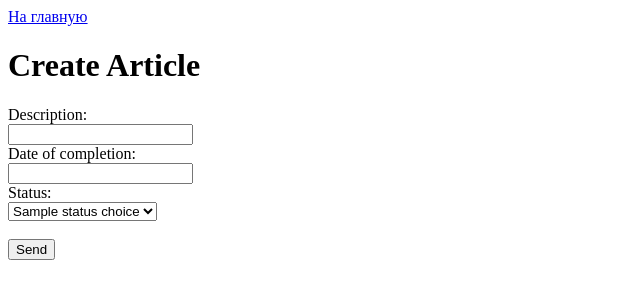
After one commit to DaryaNov/homework45, a Django app: template source/webapp/templates/article_view.html in a window 1280 px wide. The commit adds this page. Shown: the top 300 px of the page, without its empty margins (0-640 px from the left). Run offline with Django 3.2, Linux system fonts and the light colour scheme; the template is opened without the code that fills it: most values are stand-ins (such as "Sample title", 1, 10 or a date in 2020).

Commit message:
Коммит страница для добавления и для вывода задача

```diff
--- /dev/null
+++ b/source/webapp/templates/article_view.html
@@ -0,0 +1,32 @@
+<!DOCTYPE html>
+<html lang="en">
+<head>
+    <meta charset="UTF-8">
+    <title>Create</title>
+</head>
+<body>
+<a href="/">На главную</a>
+<h1>Create Article</h1>
+
+<form action="/articles/add/" method="post">
+    {% csrf_token %}
+
+    <label>Description:</label><br/>
+    <input type="text" name="description"/><br/>
+
+    <label>Date of completion:</label><br/>
+    <input type="text" name="date_completion"/><br/>
+
+    <label for="id-status">Status:</label><br/>
+    <select name="status" id="id-status">
+        {% for value, label in status_choices %}
+            <option value="{{ value }}">{{ label }}</option>
+        {% endfor %}
+    </select><br/>
+
+    <br/>
+    <input type="submit" value="Send"/>
+</form>
+
+</body>
+</html>
```
Also changed, not shown: source/webapp/templates/article_create.html (+6 -7 lines).
